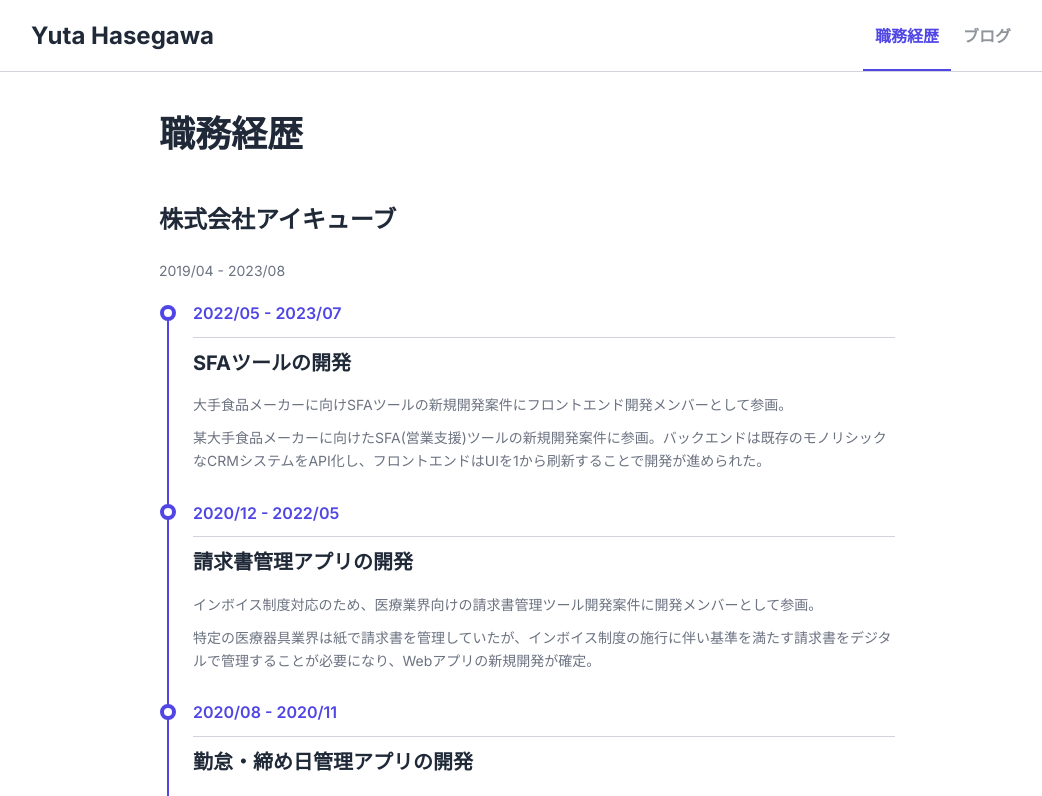
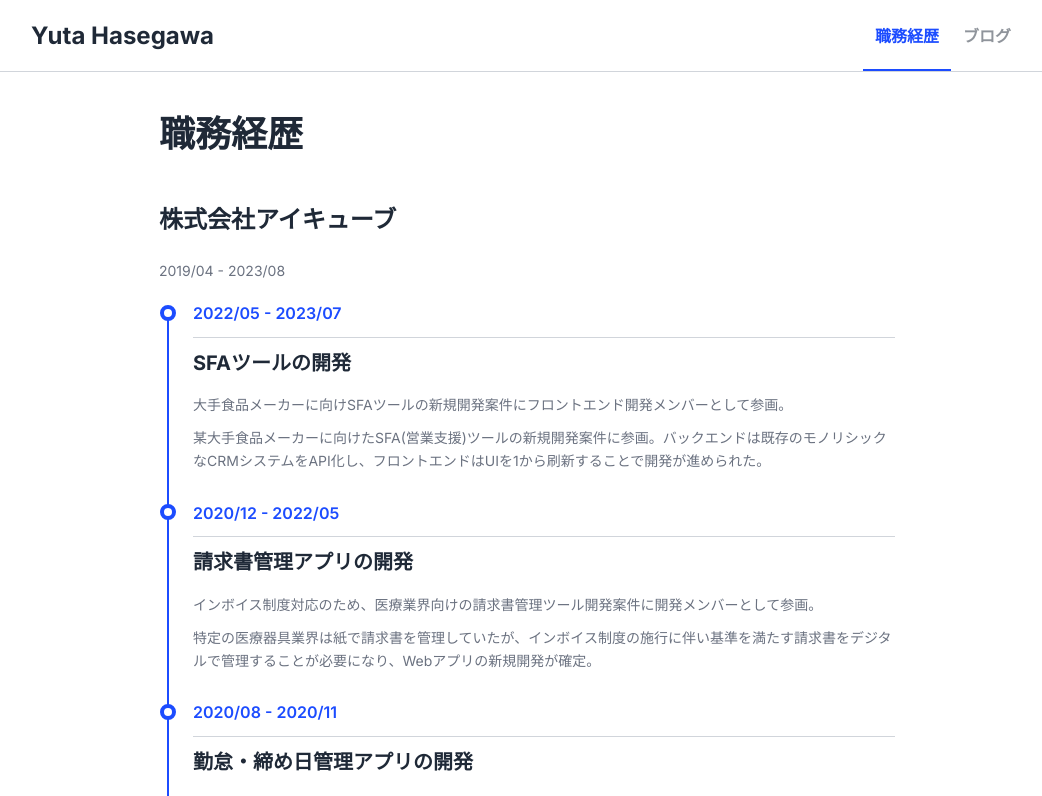
Before and after one commit to yha-1228/portfolio, a Next.js app: page /experience in a window 1280 px wide. Shown: the top 796 px of the page, without its empty margins (113-1155 px from the left). Built offline with nearby package versions, Linux system fonts and the light colour scheme.

Commit message:
feat: set theme color (#80)

```diff
--- a/tailwind.config.js
+++ b/tailwind.config.js
@@ -27,6 +27,22 @@ function mapBy(object, callbackfn) {
  */
 const baseLineHeight = 1.75;
 
+const myColors = {
+  myBlue: {
+    50: '#eaf6ff',
+    100: '#d8eeff',
+    200: '#b9dcff',
+    300: '#8ec4ff',
+    400: '#629eff',
+    500: '#3e77ff',
+    600: '#1c4cff',
+    700: '#1e48f1',
+    800: '#1237c1',
+    900: '#183697',
+    950: '#0e1d58',
+  },
+};
+
 /** @type {import('tailwindcss').Config} */
 module.exports = {
   content: [
@@ -42,7 +58,7 @@ module.exports = {
       lg: '1024px',
     },
     colors: {
-      primary: colors.indigo,
+      primary: myColors.myBlue,
       danger: colors.red,
       marker: colors.yellow[300],
       gray: {
```
